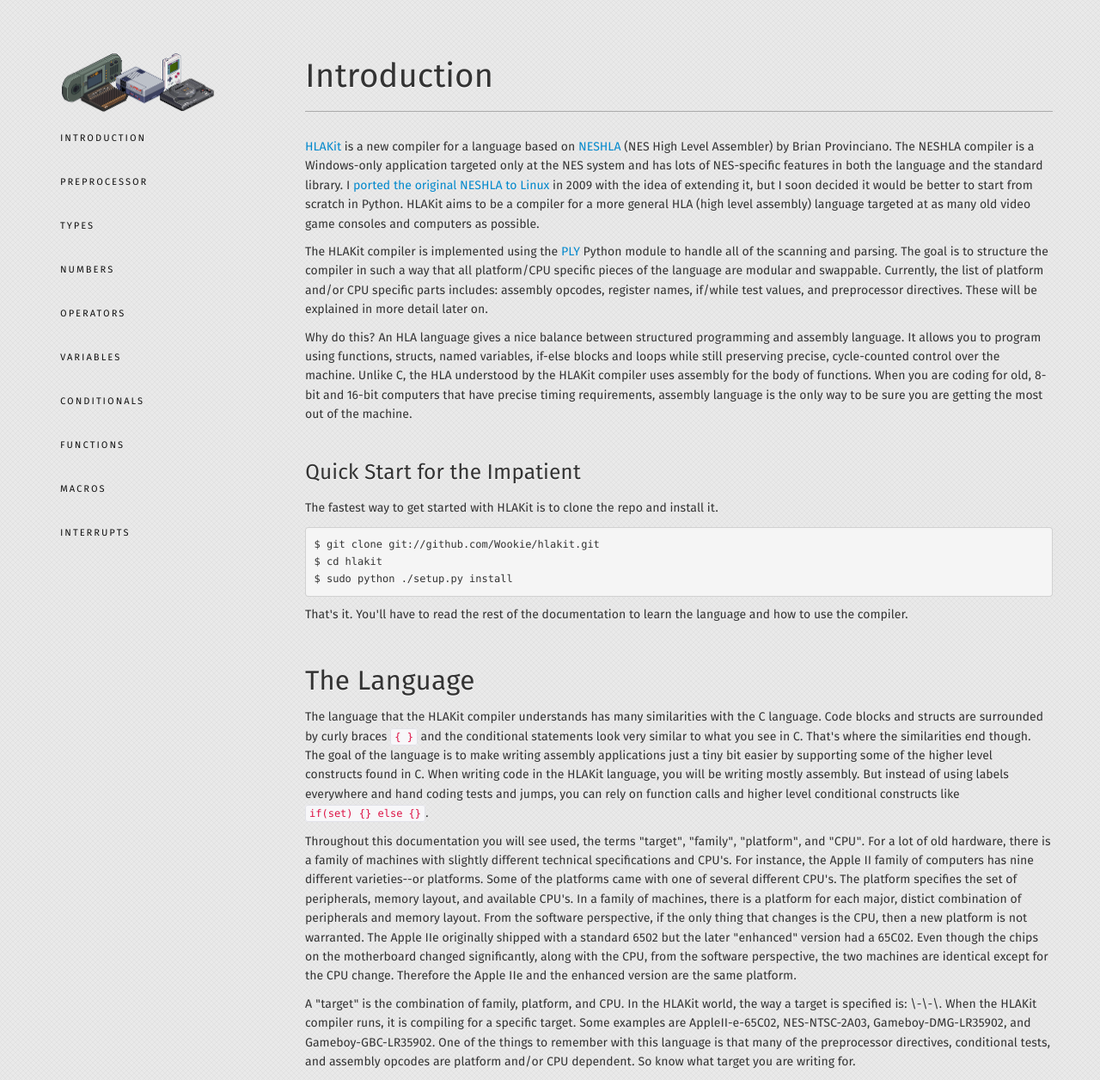
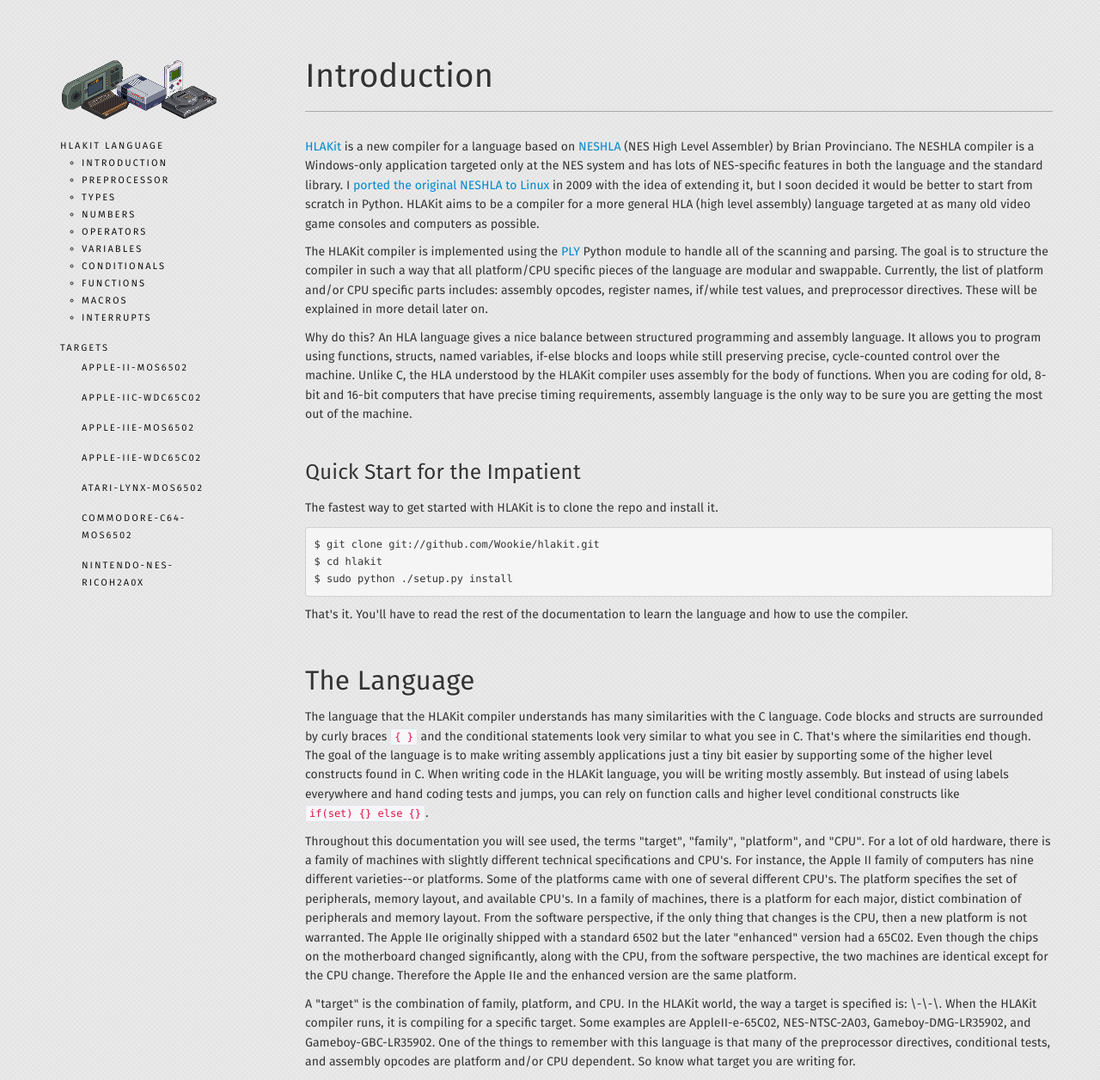
Before and after one commit to dhuseby/hlakit, a Jekyll site: the page built from index.html, in a window 1280 px wide and 1256 px high. Shown: the whole window at 86% size. Built offline with Jekyll 4.4.1, drawn with Linux system fonts in a browser that asks for light colours; nearby versions of some CDN libraries; Markdown is read by kramdown in place of the engine named in the settings.

Commit message:
reworking nav

```diff
--- a/_layouts/default.html
+++ b/_layouts/default.html
@@ -33,17 +33,53 @@
       <div class="row">
         <div class="span3">
           <ul id="menu" class="nav nav-list" data-spy="affix">
-            <li><img src="assets/img/hlakit_small.png"></li>
-            <li class="nav-header"><a href="index.html">INTRODUCTION</a></li>
-            <li class="nav-header"><a href="preprocessor.html">PREPROCESSOR</a></li>
-            <li class="nav-header"><a href="types.html">TYPES</a></li>
-            <li class="nav-header"><a href="numbers.html">NUMBERS</a></li>
-            <li class="nav-header"><a href="operators.html">OPERATORS</a></li>
-            <li class="nav-header"><a href="variables.html">VARIABLES</a></li>
-            <li class="nav-header"><a href="conditionals.html">CONDITIONALS</a></li>
-            <li class="nav-header"><a href="functions.html">FUNCTIONS</a></li>
-            <li class="nav-header"><a href="macros.html">MACROS</a></li>
-            <li class="nav-header"><a href="interrupts.html">INTERRUPTS</a></li>
+            <li><a href="index.html"><img src="assets/img/hlakit_small.png"></a></li>
+            <li class="nav-header">HLAKIT LANGUAGE
+              <ul>
+                <li><a href="index.html">Introduction</a></li>
+                <li><a href="preprocessor.html">Preprocessor</a></li>
+                <li><a href="types.html">Types</a></li>
+                <li><a href="numbers.html">Numbers</a></li>
+                <li><a href="operators.html">Operators</a></li>
+                <li><a href="variables.html">Variables</a></li>
+                <li><a href="conditionals.html">Conditionals</a></li>
+                <li><a href="functions.html">Functions</a></li>
+                <li><a href="macros.html">Macros</a></li>
+                <li><a href="interrupts.html">Interrupts</a></li>
+              </ul>
+            </li>
+            <li class="nav-header">TARGETS
+              <ul>
+                <li class="nav-header">APPLE-II-MOS6502
+                  <ul>
+                  </ul>
+                </li>
+                <li class="nav-header">APPLE-IIc-WDC65C02
+                  <ul>
+                  </ul>
+                </li>
+                <li class="nav-header">APPLE-IIe-MOS6502
+                  <ul>
+                  </ul>
+                </li>
+                <li class="nav-header">APPLE-IIe-WDC65C02
+                  <ul>
+                  </ul>
+                </li>
+                <li class="nav-header">ATARI-LYNX-MOS6502
+                  <ul>
+                  </ul>
+                </li>
+                <li class="nav-header">COMMODORE-C64-MOS6502
+                  <ul>
+                  </ul>
+                </li>
+                <li class="nav-header">NINTENDO-NES-RICOH2A0X
+                  <ul>
+                  </ul>
+                </li>
+              </ul>
+            </li>
           </ul>
         </div>
         <div class="span9">
```
